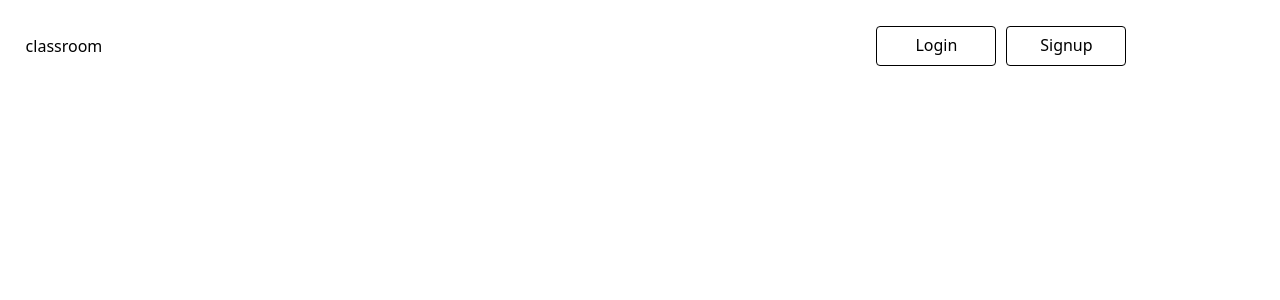
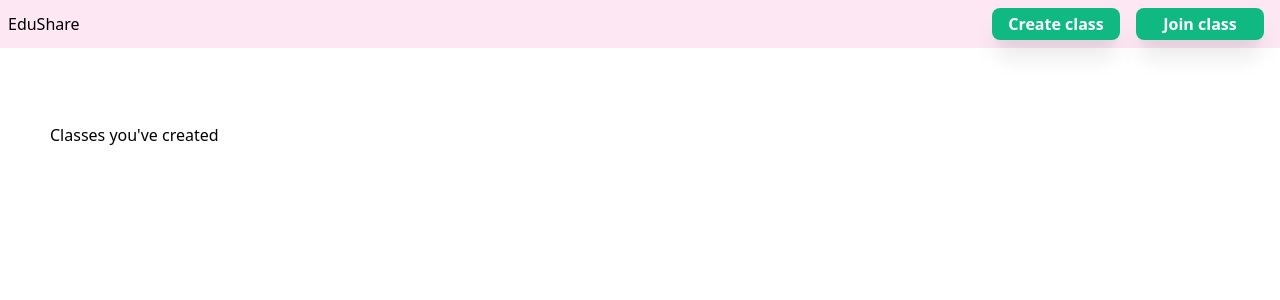
Before and after one commit to geekysumant/edushare-ms-engage-2021, a React (Create React App) app in the folder client/: page /home in a window 1280 px wide. Shown: the top 300 px of the page. Built offline with nearby package versions, Linux system fonts and the light colour scheme.

Commit message:
added basic home page

```diff
--- a/client/src/App.js
+++ b/client/src/App.js
@@ -4,16 +4,17 @@ import Welcome from "./pages/Welcome";
 import { BrowserRouter, Navigate } from "react-router-dom";
 import Footer from "./components/UI/Footer/Footer";
 import TeacherLogin from "./pages/TeacherLogin/TeacherLogin";
+import Home from "./pages/Home";
 
 function App() {
   return (
     <BrowserRouter>
       <div className="App">
-        <Header />
         <Routes>
           <Route path="/" element={<Navigate to="/welcome" />} exact />
           <Route path="/welcome" element={<Welcome />} />
           <Route path="/login/teacher" element={<TeacherLogin />} />
+          <Route path="/home" element={<Home />} />
         </Routes>
         {/* <Footer /> */}
       </div>
--- a/client/src/components/UI/Header/Header.js
+++ b/client/src/components/UI/Header/Header.js
@@ -2,16 +2,35 @@ import React from "react";
 import Button from "../Button/Button";
 import classes from "./Header.module.css";
 
+import { useDispatch, useSelector } from "react-redux";
+
 const Header = () => {
+  const { userInfo } = useSelector((state) => state.userDetails);
+
+  const createClassHandler = () => {
+    console.log("creating class");
+  };
+  const joinClassHandler = () => {
+    console.log("joining class");
+  };
+  const userNotLoggedInBtns = (
+    <React.Fragment>
+      <Button text="Login" />
+      <Button text="Signup" />
+    </React.Fragment>
+  );
+  const userLoggedInBtns = (
+    <React.Fragment>
+      <Button text="Create class" onClick={createClassHandler} />
+      <Button text="Join class" onClick={joinClassHandler} />
+    </React.Fragment>
+  );
   return (
     <header className={classes.Header}>
       <div>
         <h3>classroom</h3>
       </div>
-      <div>
-        <Button text="Login" />
-        <Button text="Signup" />
-      </div>
+      <div>{userInfo ? userLoggedInBtns : userNotLoggedInBtns}</div>
     </header>
   );
 };
--- /dev/null
+++ b/client/src/components/UI/HeaderHome.js
@@ -0,0 +1,19 @@
+import React from "react";
+
+const HeaderHome = () => {
+  return (
+    <header className="h-12 p-2 bg-pink-100 flex w-full justify-between items-center">
+      <div>EduShare</div>
+      <div className="">
+        <button class="bg-green-500 shadow-xl hover:bg-green-600 text-white font-bold rounded-lg p-1 w-32 m-2">
+          Create class
+        </button>
+        <button class="bg-green-500 shadow-xl hover:bg-green-600 text-white font-bold rounded-lg p-1 w-32 m-2">
+          Join class
+        </button>
+      </div>
+    </header>
+  );
+};
+
+export default HeaderHome;
--- /dev/null
+++ b/client/src/pages/Home.js
@@ -0,0 +1,15 @@
+import React from "react";
+import HeaderHome from "../components/UI/HeaderHome";
+
+const Home = () => {
+  return (
+    <div>
+      <HeaderHome />
+      <section>
+        <h3>Classes you've created </h3>
+      </section>
+    </div>
+  );
+};
+
+export default Home;
--- a/client/src/pages/TeacherLogin/TeacherLogin.js
+++ b/client/src/pages/TeacherLogin/TeacherLogin.js
@@ -23,7 +23,7 @@ const TeacherLogin = (props) => {
 
   useEffect(() => {
     if (userInfo) {
-      navigate("/welcome");
+      navigate("/home");
     }
   }, [userInfo]);
 
--- a/client/src/pages/Welcome.js
+++ b/client/src/pages/Welcome.js
@@ -2,6 +2,7 @@ import React from "react";
 import classes from "./Welcome.module.css";
 import TeacherCard from "../components/TeacherCard/TeacherCard";
 import StudentCard from "../components/StudentCard/StudentCard";
+import Header from "../components/UI/Header/Header";
 
 import Pec from "../assets/images/pec.png";
 import Harvard from "../assets/images/harvard.png";
@@ -15,6 +16,7 @@ import MIT from "../assets/images/mit.png";
 const Welcome = () => {
   return (
     <>
+      <Header />
       <section className={classes.OuterContainer}>
         <span>Seamlessly manage your classroom</span>
         <div className={classes.InnerContainer}>
--- a/client/tailwind.config.js
+++ b/client/tailwind.config.js
@@ -14,9 +14,9 @@ module.exports = {
       md: { max: "767px" },
       sm: { max: "639px" },
     },
-    colors: {
-      glass: "rgb(146 151 179 / 13%)",
-    },
+    // colors: {
+    //   glass: "rgb(146 151 179 / 13%)",
+    // },
   },
   variants: {
     extend: {},
```
